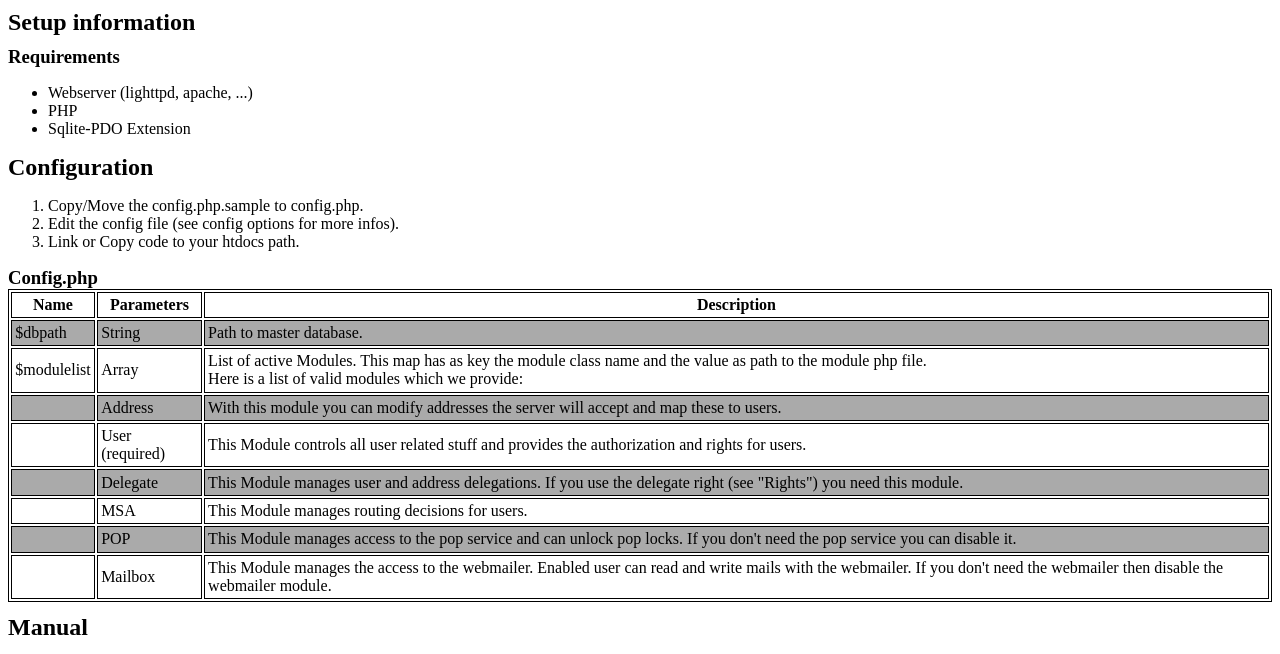
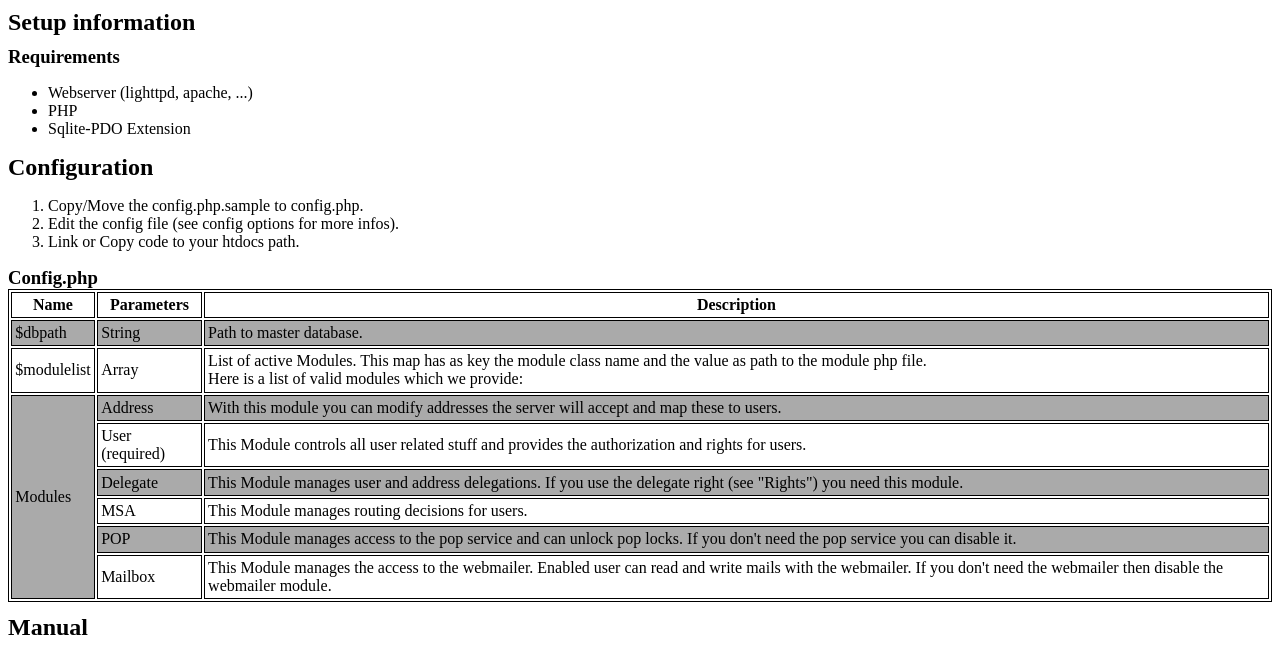
Before and after one commit to cmail-mta/homepage, a plain HTML site: page modules/api.htm in a window 1280 px wide. Shown: the part 146-800 px from the top of the page. Drawn offline with Linux system fonts and the light colour scheme.

Commit message:
better table in api section

```diff
--- a/modules/api.htm
+++ b/modules/api.htm
@@ -61,19 +61,19 @@
 					</td>
 				</tr>
 				<tr>
-					<td></td><td>Address</td>
+					<td rowspan="6">Modules</td>
+					<td>Address</td>
 					<td>
 						With this module you can modify addresses the server will accept and map these to users.
 					</td>
 				</tr>
 				<tr>
-					<td></td><td>User (required)</td>
+					<td>User (required)</td>
 					<td>
 						This Module controls all user related stuff and provides the authorization and rights for users.
 					</td>
 				</tr>
 				<tr>
-					<td></td>
 					<td>Delegate</td>
 					<td>
 						This Module manages user and address delegations.
@@ -81,14 +81,12 @@
 					</td>
 				</tr>
 				<tr>
-					<td></td>
 					<td>MSA</td>
 					<td>
 						This Module manages routing decisions for users.
 					</td>
 				</tr>
 				<tr>
-					<td></td>
 					<td>POP</td>
 					<td>
 						This Module manages access to the pop service and can unlock pop locks.
@@ -96,7 +94,6 @@
 					</td>
 				</tr>
 				<tr>
-					<td></td>
 					<td>Mailbox</td>
 					<td>
 						This Module manages the access to the webmailer.
```
